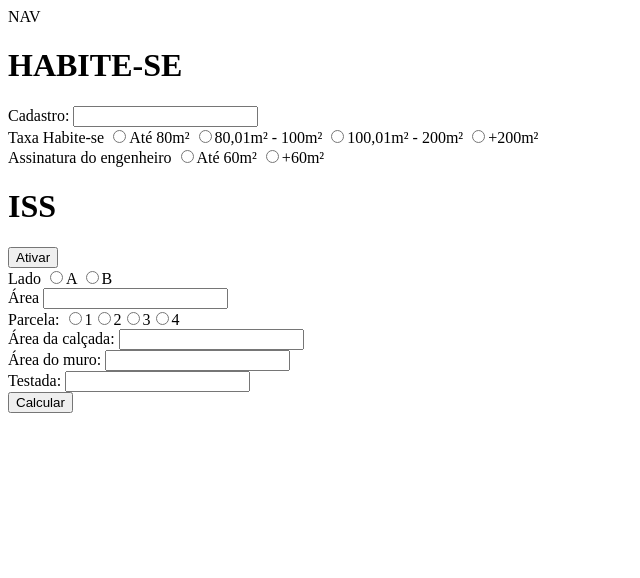
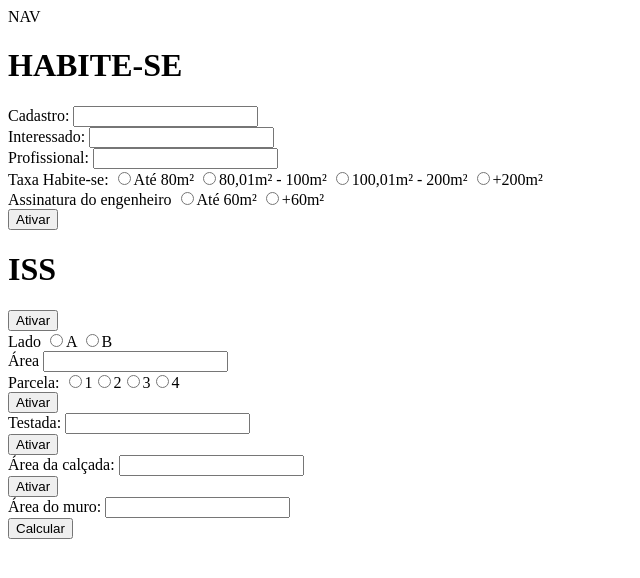
Before and after one commit to Luc033/habite-se, a plain HTML site: page index.html in a window 1280 px wide. Shown: the whole page, without its empty margins (0-640 px from the left). Drawn offline with Linux system fonts and the light colour scheme.

Commit message:
Update index.html

```diff
--- a/index.html
+++ b/index.html
@@ -1,9 +1,10 @@
 <!DOCTYPE html>
 <html lang="pt-br">
   <head>
-    <meta charset="UTF-8">
-    <meta http-equiv="X-UA-Compatible" content="IE=edge">
-    <meta name="viewport" content="width=device-width, initial-scale=1.0">
+    <meta charset="UTF-8" />
+    <meta http-equiv="X-UA-Compatible" content="IE=edge" />
+    <meta name="viewport" content="width=device-width, initial-scale=1.0" />
+    <link rel="stylesheet" href="style/style.css" />
     <title>Document</title>
 </head>
 <body>
@@ -14,57 +15,165 @@
       <h1 id="meuElemento"></h1>
     </header>
     <main>
-        <form class="myForm" id="myForm">
+      <form class="myForm" id="form">
         <h1>HABITE-SE</h1>
+        <!-- CADASTRO / INTERESSADO -->
+        <div class="msg"></div>
         <div class="componentes">
           <label for="cadastro" id="lbl-cadastro">Cadastro:</label>
-                <input type="number" name="cadastro" id="input-cadastro">
+          <input type="number" name="cadastro" id="inputCadastro" />
         </div>
         <div class="componentes">
-                <label class="lbl-center" for="radio-tx-habitese" id="lbl-tx-habitese">Taxa Habite-se</label>
-                <span><input class="radio-habitese" type="radio" name="radio-tx-habitese" value="">Até 80m²</span>
-                <span><input class="radio-habitese" type="radio" name="radio-tx-habitese" value="">80,01m² - 100m²</span>
-                <span><input class="radio-habitese" type="radio" name="radio-tx-habitese" value="">100,01m² - 200m²</span>
-                <span><input class="radio-habitese" type="radio" name="radio-tx-habitese" value="">+200m²</span>
+          <label for="interessado" id="lbl-interessado">Interessado:</label>
+          <input type="text" name="interessado" id="inputInteressado" />
         </div>
         <div class="componentes">
-                <label for="assinatura" id="lbl-assinatura">Assinatura do engenheiro</label>
-                <span><input class="radio-assinatura" type="radio" name="radio-assinatura" value="">Até 60m²</span>
-                <span><input class="radio-assinatura" type="radio" name="radio-assinatura" value="">+60m²</span>
+          <label for="profissional" id="lbl-interessado">Profissional:</label>
+          <input type="text" name="profissional" id="inputProfissional" />
         </div>
+        <!-- HABITE-SE-->
         <div class="componentes">
-                <h1>ISS</h1>
-                <button onclick="">Ativar</button>
-                <div class="iss-hiden">
+          <label class="lbl-center" for="radioTxHabitese" id="lbl-tx-habitese"
+            >Taxa Habite-se:</label
+          >
+          <span
+            ><input
+              class="radio-habitese"
+              type="radio"
+              name="radioTxHabitese"
+              value="1"
+            />Até 80m²</span
+          >
+          <span
+            ><input
+              class="radio-habitese"
+              type="radio"
+              name="radioTxHabitese"
+              value="2"
+            />80,01m² - 100m²</span
+          >
+          <span
+            ><input
+              class="radio-habitese"
+              type="radio"
+              name="radioTxHabitese"
+              value="3"
+            />100,01m² - 200m²</span
+          >
+          <span
+            ><input
+              class="radio-habitese"
+              type="radio"
+              name="radioTxHabitese"
+              value="4"
+            />+200m²</span
+          >
+        </div>
+        <!-- ASSINATURA DO ENGENHEIRO -->
+        <div class="componentes">
+          <label for="radioAssinatura" id="lbl-assinatura"
+            >Assinatura do engenheiro</label
+          >
+          <span
+            ><input
+              class="radio-assinatura"
+              type="radio"
+              name="radioAssinatura"
+              value="1"
+            />Até 60m²</span
+          >
+          <span
+            ><input
+              class="radio-assinatura"
+              type="radio"
+              name="radioAssinatura"
+              value="2"
+            />+60m²</span
+          >
+        </div>
+        <!-- ISS -->
+        <div class="componentes">
+          <button class="btn-ativar" onclick="">Ativar</button>
+          <h1 class="h1-iss">ISS</h1>
+            <div class="iss-hiden" id="iss-hiden">
                 <div class="sub-componentes">
-                        <label for="lado" id="lbl-lado">Lado</label>
-                        <span><input type="radio" name="radio-lado" value="">A</span>
-                        <span><input type="radio" name="radio-lado" value="">B</span>
+                    <div class="row">
+                        <div class="co1">
+                            <button class="btn-ativar" onclick="">Ativar</button>
                         </div>
+                            <div class="col2" id="iss-normal col">
+                                <!-- LADO -->
                                 <div class="sub-componentes">
-                        <label for="area-iss" id="lbl-area-iss">Área</label>
-                        <input type="number" step="any" min="0" name="area-iss">
+                                    <label for="radioLado" id="lbl-lado">Lado</label>
+                                    <span
+                                    ><input type="radio" name="radioLado" value="A" />A</span
+                                    >
+                                    <span
+                                    ><input type="radio" name="radioLado" value="B" />B</span
+                                    >
                                 </div>
+                                <!-- AREA -->
                                 <div class="sub-componentes">
-                        <label for="iss-parcela" id="lbl-iss-parcela">Parcela:</label>
-                        <span><input type="radio" name="iss-parcela" value="">1<input type="radio" name="iss-parcela" value="">2<input type="radio" name="iss-parcela" value="">3<input type="radio" name="iss-parcela" value="">4</span>
+                                    <label for="areaISS" id="lbl-area-iss">Área</label>
+                                    <input type="number" step="any" min="0" name="areaISS" />
                                 </div>
+                                <!-- PARCELA -->
                                 <div class="sub-componentes">
-                        <label for="area-calcada" id="lbl-area-calcada">Área da calçada:</label>
-                        <input type="number" name="area-calcada">
-                    </div>
-                    <div class="sub-componentes">
-                        <label for="area-muro" id="lbl-area-muro">Área do muro:</label>
-                        <input type="number" name="area-muro">
-                    </div>
-                    <div class="sub-componentes">
-                        <label for="testada" id="lbl-testada">Testada:</label>
-                        <input type="number" name="testada">
+                                    <label for="issParcela" id="lbl-iss-parcela"
+                                    >Parcela:</label
+                                    >
+                                    <span
+                                    ><input type="radio" name="issParcela" value="1" />1<input
+                                        type="radio"
+                                        name="issParcela"
+                                        value="2"
+                                    />2<input
+                                        type="radio"
+                                        name="issParcela"
+                                        value="3"
+                                    />3<input
+                                        type="radio"
+                                        name="issParcela"
+                                        value="4"
+                                    />4</span
+                                    >
                                 </div>
                         </div>
                     </div>
-            <input type="submit"  value="Calcular">
+                </div>
+                <!-- TESTADA -->
+                <div class="sub-componentes row2">
+                        <button class="btn-ativar" onclick="">Ativar</button>
+                        <div class="" id="testada">
+                        <label for="testada" id="lbl-testada">Testada:</label>
+                        <input type="number" name="testada" />
+                    </div>
+                </div>
+                <!-- ÁREA DA CALÇADA-->
+                <div class="sub-componentes">
+                    <button class="btn-ativar" onclick="">Ativar</button>
+                    <div class="">
+                        <label for="areaCalcada" id="lbl-area-calcada"
+                        >Área da calçada:</label
+                        >
+                        <input type="number" name="areaCalcada" />
+                    </div>
+                </div>
+                <!-- ÁREA DO MURO -->
+                <div class="sub-componentes">
+                <button class="btn-ativar" onclick="">Ativar</button>
+                <div class="">
+                    <label for="areaMuro" id="lbl-area-muro">Área do muro:</label>
+                    <input type="number" name="areaMuro" />
+                </div>
+                </div>
+            </div>
+        </div>
+
+        <!-- BOTÃO ENVIAR FORMULÁRIO -->
+        <input class="btn-submit" id="submit" type="submit" value="Calcular" />
       </form>
     </main>
   </body>
+  <script src='js/scripts.js'></script>
 </html>
```
Lines whose indentation alone changed are shown as unchanged.
